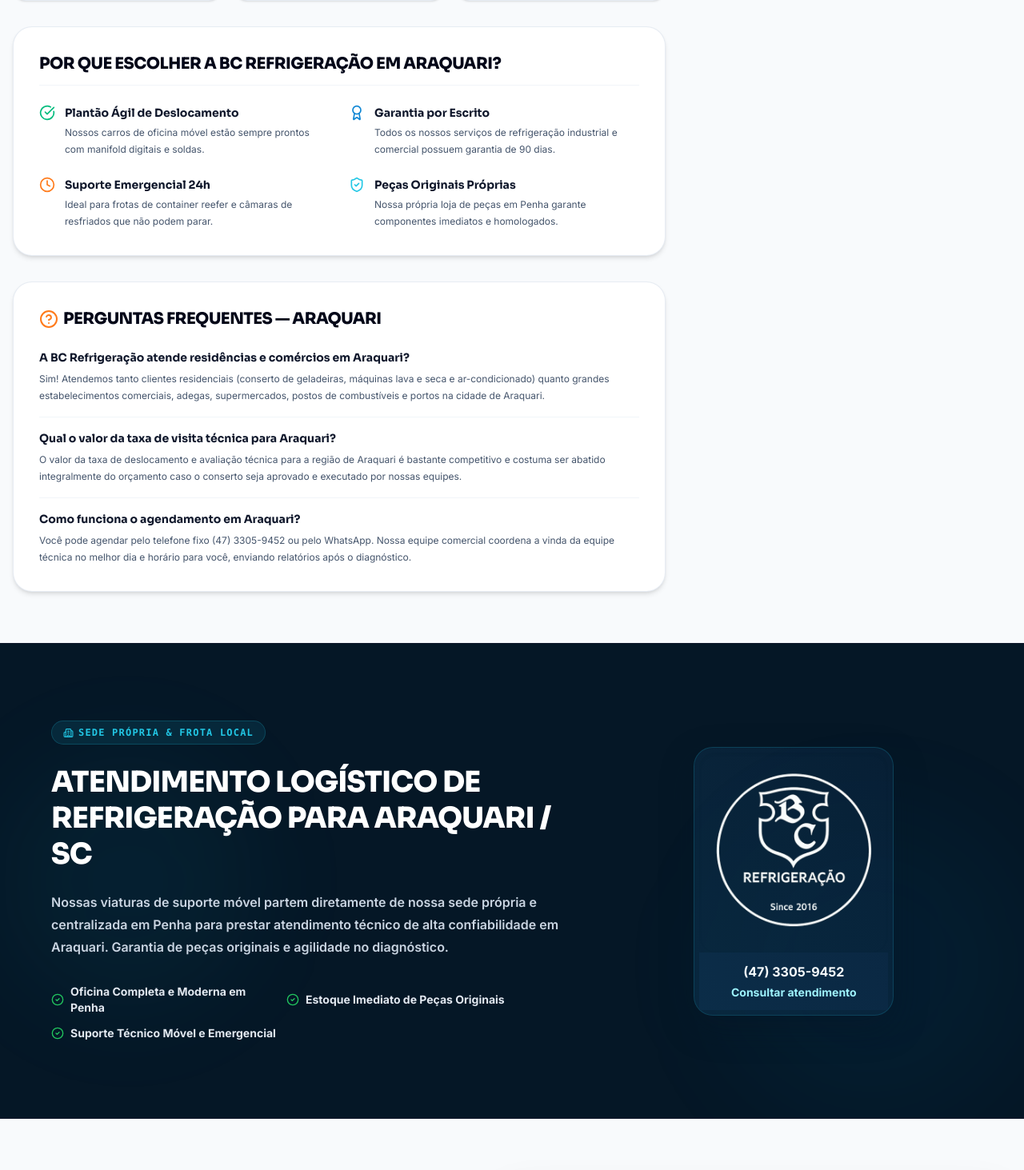
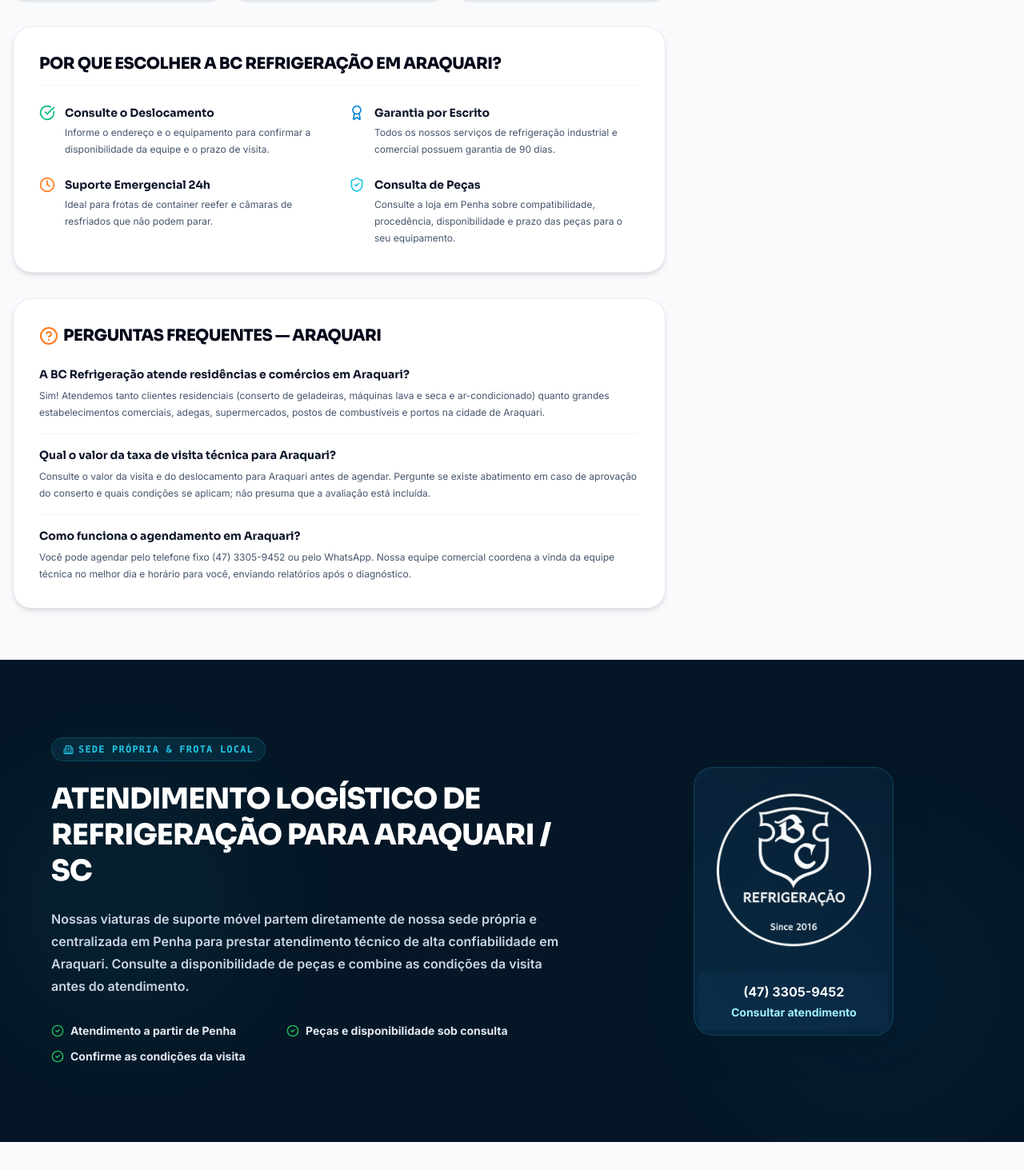
Before and after one commit to supremapix/BC-Refrigera-o-na-Penha-SC, a React (Vite) app: page /refrigeracao/araquari in a window 1280 px wide. Shown: the part 2287-3750 px from the top of the page at 80% size. Built offline with nearby package versions, Linux system fonts and the light colour scheme.

Commit message:
Clarify local visit fees, parts availability and travel estimates

```diff
--- a/src/pages/LocationPage.tsx
+++ b/src/pages/LocationPage.tsx
@@ -49,7 +49,7 @@ export const LocationPage: React.FC = () => {
     ? `No bairro ${name}, entendemos que a proximidade de nossa sede no Centro facilita a logística de atendimento de emergência. Muitas famílias e proprietários de pousadas ou restaurantes tradicionais de Penha dependem de eletrodomésticos e refrigeradores operando em alta capacidade. Realizamos a troca de borrachas magnéticas de geladeiras, reparos mecânicos de centrifugação em lava e seca e carga de gás ecologicamente correto de forma ágil. Escolher a BC Refrigeração para o bairro ${name} é optar por atendimento humanizado e preço justo.`
     : `O polo comercial e logístico de ${name}/SC necessita de sistemas térmicos impecáveis para evitar prejuízos operacionais. Por estar inserida na macrorregião atendida pela nossa empresa num raio de 200 km, a cidade de ${name} usufrui de contratos de manutenção preventiva (PMOC) para ar-condicionado comercial e câmaras frigoríficas de congelados de pescados e alimentos. Atuamos com as marcas mais renomadas do mercado e oferecemos plantão aos sábados para garantir que seu estoque ou container reefer opere perfeitamente.`;
 
-  const paragraph3 = `Adicionalmente aos atendimentos corretivos comuns, a BC Refrigeração especializa-se no fornecimento de projetos avançados sob medida de engenharia de frio, incluindo a montagem de Walk-in Coolers panorâmicos, adegas elegantes do tipo Beer Cave, e assistência preventiva profunda em sistemas de Chillers industriais de processos fabris. Unindo técnicos certificados, agilidade no deslocamento a partir de Penha e peças originais a pronta entrega em nosso balcão, garantimos a máxima eficiência térmica do litoral de Santa Catarina ao Vale do Itajaí.`;
+  const paragraph3 = `Adicionalmente aos atendimentos corretivos comuns, a BC Refrigeração especializa-se no fornecimento de projetos avançados sob medida de engenharia de frio, incluindo a montagem de Walk-in Coolers panorâmicos, adegas elegantes do tipo Beer Cave, e assistência preventiva profunda em sistemas de Chillers industriais de processos fabris. Consulte a equipe sobre o diagnóstico, as peças compatíveis e sua disponibilidade. O agendamento e o prazo de atendimento a partir de Penha dependem do endereço e do equipamento.`;
 
   // Practical consultation guidance for existing pages with search demand.
   const consultationGuide = !isBairro ? ({
@@ -272,8 +272,8 @@ export const LocationPage: React.FC = () => {
                 <div className="flex gap-3">
                   <CheckCircle className="text-emerald-500 shrink-0 w-5 h-5" />
                   <div>
-                    <h4 className="font-bold text-slate-900 text-sm">Plantão Ágil de Deslocamento</h4>
-                    <p className="text-xs text-slate-600 mt-1">Nossos carros de oficina móvel estão sempre prontos com manifold digitais e soldas.</p>
+                    <h4 className="font-bold text-slate-900 text-sm">Consulte o Deslocamento</h4>
+                    <p className="text-xs text-slate-600 mt-1">Informe o endereço e o equipamento para confirmar a disponibilidade da equipe e o prazo de visita.</p>
                   </div>
                 </div>
                 <div className="flex gap-3">
@@ -293,8 +293,8 @@ export const LocationPage: React.FC = () => {
                 <div className="flex gap-3">
                   <ShieldCheck className="text-[#22C7E5] shrink-0 w-5 h-5" />
                   <div>
-                    <h4 className="font-bold text-slate-900 text-sm">Peças Originais Próprias</h4>
-                    <p className="text-xs text-slate-600 mt-1">Nossa própria loja de peças em Penha garante componentes imediatos e homologados.</p>
+                    <h4 className="font-bold text-slate-900 text-sm">Consulta de Peças</h4>
+                    <p className="text-xs text-slate-600 mt-1">Consulte a loja em Penha sobre compatibilidade, procedência, disponibilidade e prazo das peças para o seu equipamento.</p>
                   </div>
                 </div>
               </div>
@@ -313,7 +313,7 @@ export const LocationPage: React.FC = () => {
                 </div>
                 <div className="border-b border-slate-100 pb-4 last:border-b-0 last:pb-0">
                   <h4 className="font-bold text-slate-900 text-sm">Qual o valor da taxa de visita técnica para {name}?</h4>
-                  <p className="text-xs text-slate-600 mt-1.5 leading-relaxed">O valor da taxa de deslocamento e avaliação técnica para a região de {name} é bastante competitivo e costuma ser abatido integralmente do orçamento caso o conserto seja aprovado e executado por nossas equipes.</p>
+                  <p className="text-xs text-slate-600 mt-1.5 leading-relaxed">Consulte o valor da visita e do deslocamento para {name} antes de agendar. Pergunte se existe abatimento em caso de aprovação do conserto e quais condições se aplicam; não presuma que a avaliação está incluída.</p>
                 </div>
                 <div className="border-b border-slate-100 pb-4 last:border-b-0 last:pb-0">
                   <h4 className="font-bold text-slate-900 text-sm">Como funciona o agendamento em {name}?</h4>
@@ -368,7 +368,7 @@ export const LocationPage: React.FC = () => {
             {!isBairro && (
               <div className="bg-[#E8F6FB] p-5 rounded-3xl border border-[#22C7E5]/15 text-xs space-y-2">
                 <p className="font-bold text-slate-900">⚡ Informações de Rota:</p>
-                <p className="text-slate-600 leading-relaxed">As saídas das equipes de Penha/SC em direção a {name} utilizam as rodovias principais catarinenses (como BR-101 e acessos secundários), garantindo tempos mínimos de trânsito em chamados urgentes.</p>
+                <p className="text-slate-600 leading-relaxed">Para atendimento em {name}, confirme a disponibilidade de saída a partir de Penha e o prazo estimado com a equipe. Trânsito, acesso ao endereço e agenda podem afetar o deslocamento.</p>
               </div>
             )}
           </div>
@@ -378,8 +378,9 @@ export const LocationPage: React.FC = () => {
       {/* Custom Promo Image Section tailored to the current location */}
       <PagePromoImage
         title={`Atendimento Logístico de Refrigeração para ${name} / SC`}
-        description={`Nossas viaturas de suporte móvel partem diretamente de nossa sede própria e centralizada em Penha para prestar atendimento técnico de alta confiabilidade em ${name}. Garantia de peças originais e agilidade no diagnóstico.`}
+        description={`Nossas viaturas de suporte móvel partem diretamente de nossa sede própria e centralizada em Penha para prestar atendimento técnico de alta confiabilidade em ${name}. Consulte a disponibilidade de peças e combine as condições da visita antes do atendimento.`}
         badge="Sede Própria & Frota Local"
+        highlights={["Atendimento a partir de Penha", "Peças e disponibilidade sob consulta", "Confirme as condições da visita"]}
       />
 
       {/* Video section before the footer */}
```
